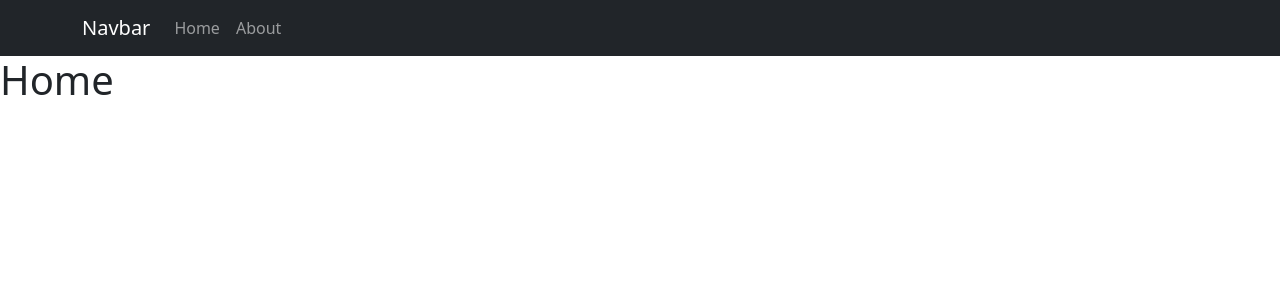
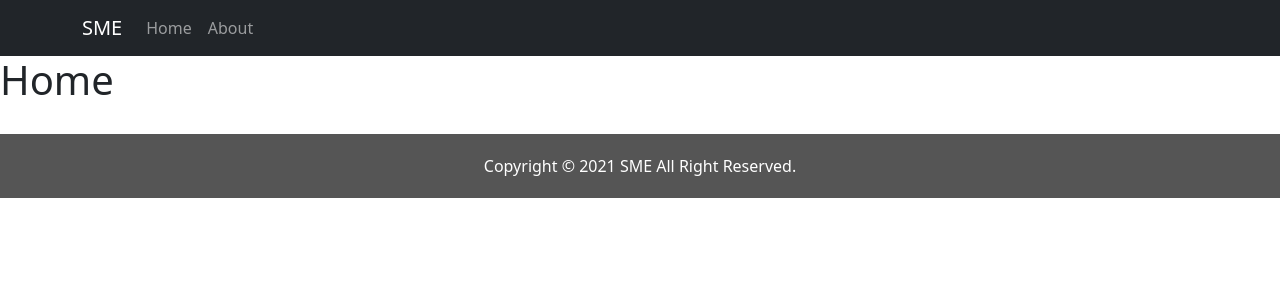
Before and after one commit to zayyid123/share-event, a Next.js app: page / in a window 1280 px wide. Shown: the top 300 px of the page. Built offline with nearby package versions, Linux system fonts and the light colour scheme.

Commit message:
menambahkan footer

```diff
--- /dev/null
+++ b/components/Footer/Footer.module.css
@@ -0,0 +1,7 @@
+.footer {
+    text-align: center;
+    padding: 20px;
+    background-color: #555555;
+    color: #fff;
+    margin-top: 30px;
+}
--- /dev/null
+++ b/components/Footer/index.tsx
@@ -0,0 +1,9 @@
+import styles from "./Footer.module.css";
+
+export default function Footer() {
+    return (
+        <>
+            <p className={styles.footer}>Copyright © 2021 SME All Right Reserved.</p>
+        </>
+    )
+}
--- a/components/Header/index.tsx
+++ b/components/Header/index.tsx
@@ -6,7 +6,7 @@ export default function Header() {
         <>
             <Navbar bg="dark" variant="dark">
                 <Container>
-                    <Navbar.Brand href="#home">Navbar</Navbar.Brand>
+                    <Navbar.Brand href="#home">SME</Navbar.Brand>
                     <Nav className="me-auto">
                         <Link href='/'><a className="nav-link">Home</a></Link>
                         <Link href='/about'><a className="nav-link">About</a></Link>
--- a/components/Layout/index.tsx
+++ b/components/Layout/index.tsx
@@ -1,4 +1,5 @@
 import { ReactNode } from "react";
+import Footer from "../Footer";
 import Header from "../Header";
 
 interface LayoutProps {
@@ -11,6 +12,7 @@ export default function Layout(props: LayoutProps) {
         <div>
             <Header />
             <div>{children}</div>
+            <Footer />
         </div>
     )
 }
```
Also changed, not shown: styles/Home.module.css (added).
